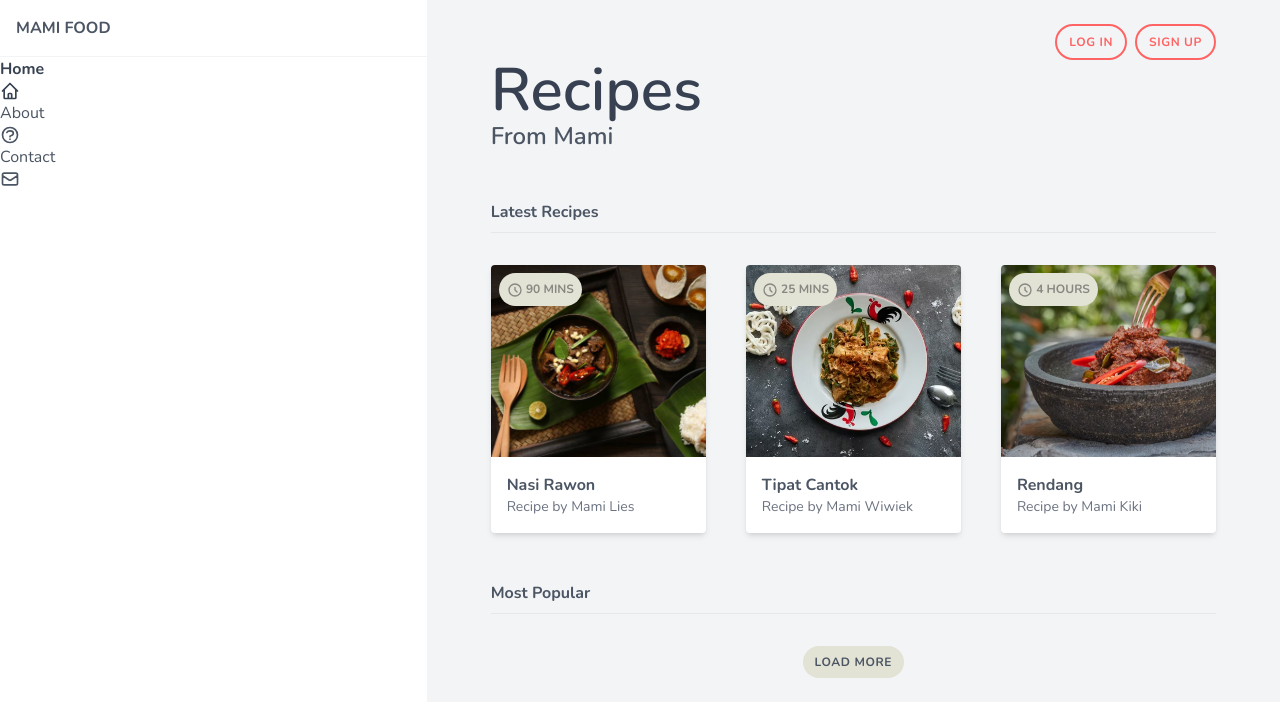
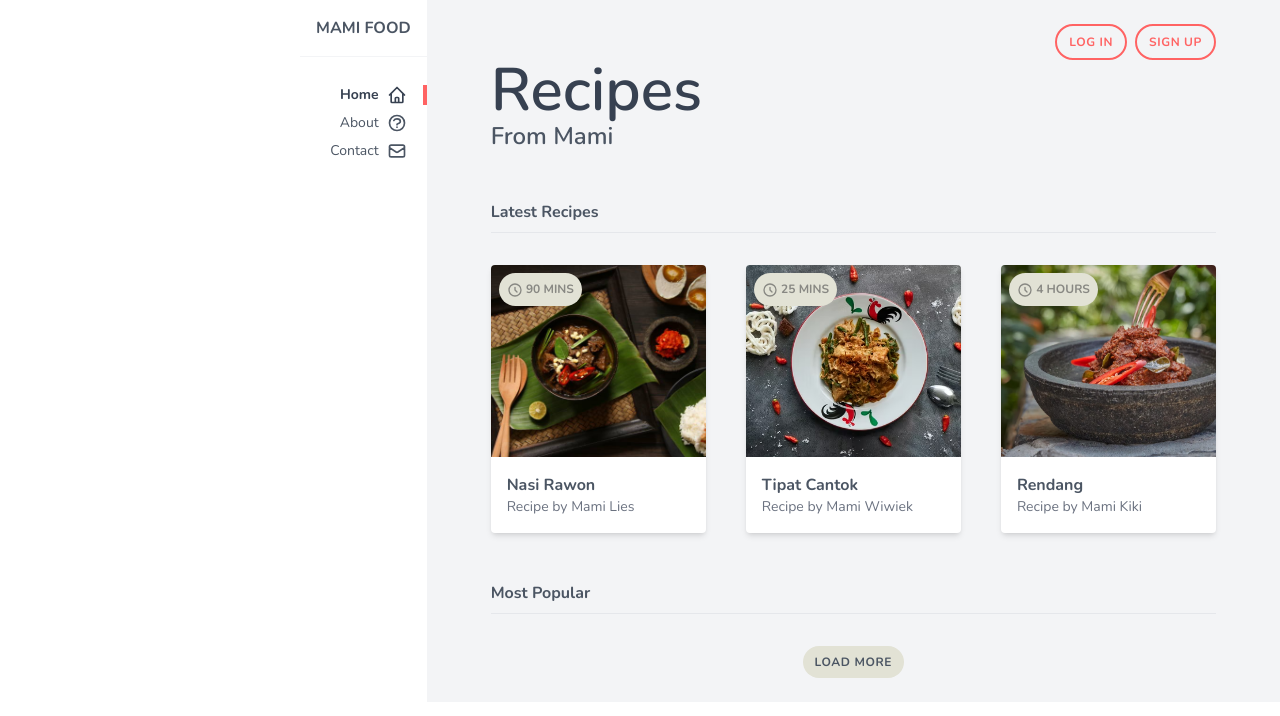
Before and after one commit to phieraditya/mamifood, a website: page src/index.html in a window 1280 px wide. Drawn offline with nearby package versions, Linux system fonts and the light colour scheme.

Commit message:
Style navbar

```diff
--- a/src/index.html
+++ b/src/index.html
@@ -7,22 +7,25 @@
     <link href="/dist/output.css" rel="stylesheet" />
   </head>
   <body class="text-gray-600 font-body">
+    <!-- content wrapper -->
     <div class="grid md:grid-cols-3">
-      <!-- content wrapper -->
-      <div class="md:col-span-1">
-        <nav>
+      <!-- start nav -->
+      <div class="md:col-span-1 md:flex md:justify-end">
+        <nav class="text-right">
           <div>
             <h1 class="font-bold uppercase p-4 border-b border-gray-100">
               <a href="/" class="hover:text-primary">Mami Food</a>
             </h1>
           </div>
-          <ul>
-            <li class="text-gray-700 font-bold">
-              <a href="#"
+          <ul class="text-sm mt-6">
+            <li class="text-gray-700 font-bold py-1">
+              <a
+                href="#"
+                class="px-4 flex justify-end border-r-4 border-primary"
                 ><span>Home</span>
                 <svg
                   xmlns="http://www.w3.org/2000/svg"
-                  class="h-5 w-5"
+                  class="h-5 w-5 ml-2"
                   fill="none"
                   viewBox="0 0 24 24"
                   stroke="currentColor"
@@ -36,12 +39,12 @@
                 </svg>
               </a>
             </li>
-            <li>
-              <a href="#"
+            <li class="py-1">
+              <a href="#" class="px-4 flex justify-end border-r-4 border-white"
                 ><span>About</span>
                 <svg
                   xmlns="http://www.w3.org/2000/svg"
-                  class="h-5 w-5"
+                  class="h-5 w-5 ml-2"
                   fill="none"
                   viewBox="0 0 24 24"
                   stroke="currentColor"
@@ -55,12 +58,12 @@
                 </svg>
               </a>
             </li>
-            <li>
-              <a href="#"
+            <li class="py-1">
+              <a href="#" class="px-4 flex justify-end border-r-4 border-white"
                 ><span>Contact</span>
                 <svg
                   xmlns="http://www.w3.org/2000/svg"
-                  class="h-5 w-5"
+                  class="h-5 w-5 ml-2"
                   fill="none"
                   viewBox="0 0 24 24"
                   stroke="currentColor"
@@ -77,7 +80,7 @@
           </ul>
         </nav>
       </div>
-      <!-- end nav-->
+      <!-- end nav -->
 
       <main class="px-16 py-6 bg-gray-100 md:col-span-2">
         <div class="flex justify-center md:justify-end">
```
Also changed, not shown: dist/output.css.
